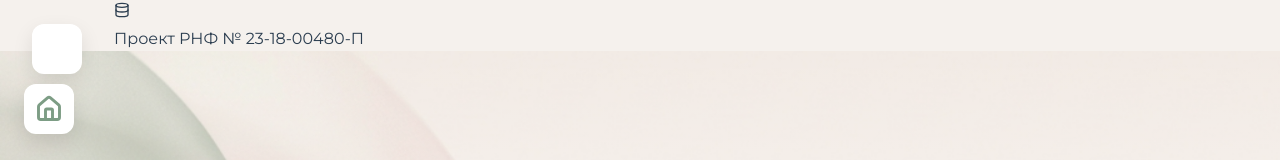
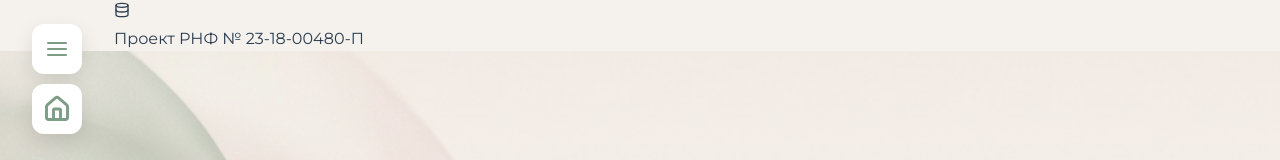
Before and after one commit to digital-selfcare/digital-selfcare.github.io, a React (Vite) app: page / in a window 1280 px wide. Shown: the top 160 px of the page. Built offline with nearby package versions, Linux system fonts and the light colour scheme; a web font is replaced by a local one.

Commit message:
Fix: Restore desktop burger icon lines and align nav buttons

```diff
--- a/src/App.jsx
+++ b/src/App.jsx
@@ -223,7 +223,7 @@ function App() {
       <div className="desktop-nav-controls">
         <button onClick={() => setIsMenuOpen(!isMenuOpen)} className="burger-btn" aria-label="Menu">
           {isMenuOpen ? <X size={24} color="#2d3436" /> : (
-            <><span /><span /><span /></>
+            <div className="burger-lines"><span /><span /><span /></div>
           )}
         </button>
 
--- a/src/index.css
+++ b/src/index.css
@@ -142,7 +142,7 @@ section {
 .back-btn {
   position: fixed;
   top: 84px;
-  left: 24px;
+  left: 32px;
   z-index: 10000;
   width: 50px;
   height: 50px;
@@ -167,7 +167,7 @@ section {
 .home-btn {
   position: fixed;
   top: 84px;
-  left: 24px;
+  left: 32px;
   z-index: 10000;
   width: 50px;
   height: 50px;
```
Also changed, not shown: 2 other files (tests, documents, lock files or other folders).
